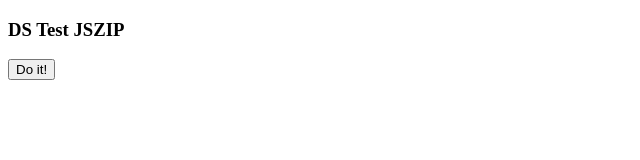
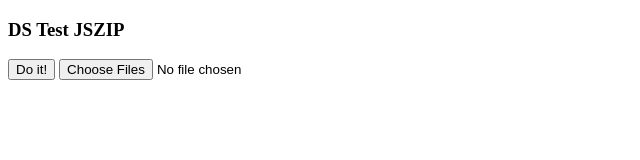
Before and after one commit to davidshilkret/zip-external-files, a plain HTML site: page index.html in a window 1280 px wide. Shown: the whole page, without its empty margins (0-640 px from the left). Drawn offline with Linux system fonts and the light colour scheme.

Commit message:
Update index.html

```diff
--- a/index.html
+++ b/index.html
@@ -9,6 +9,7 @@
   <body>
     <h3>DS Test JSZIP</h3>
     <button id="cool">Do it!</button>
+    <input type="file" multiple />
     <script src="jquery.min.js"></script>
     <script src="jszip.min.js"></script>
     <script src="jszip-utils.min.js"></script>
```
